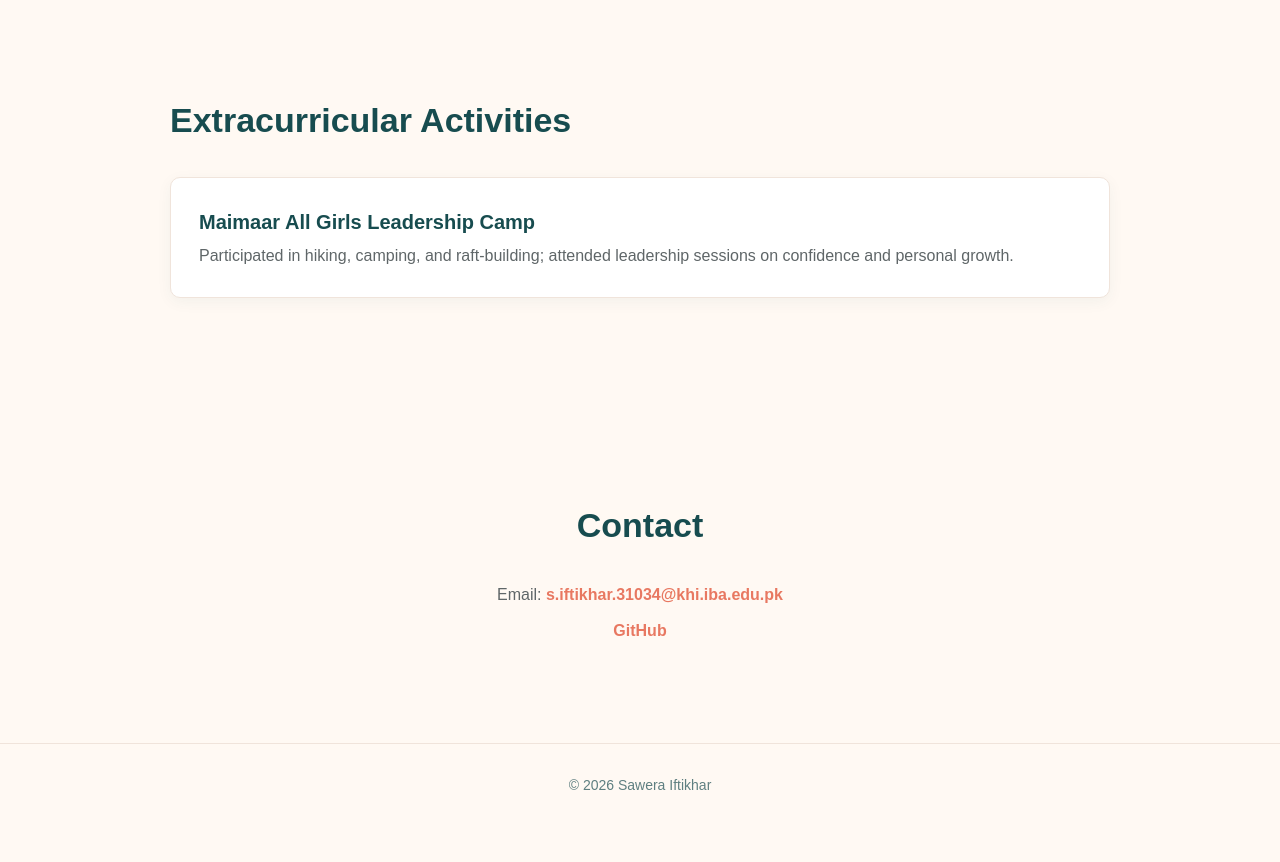
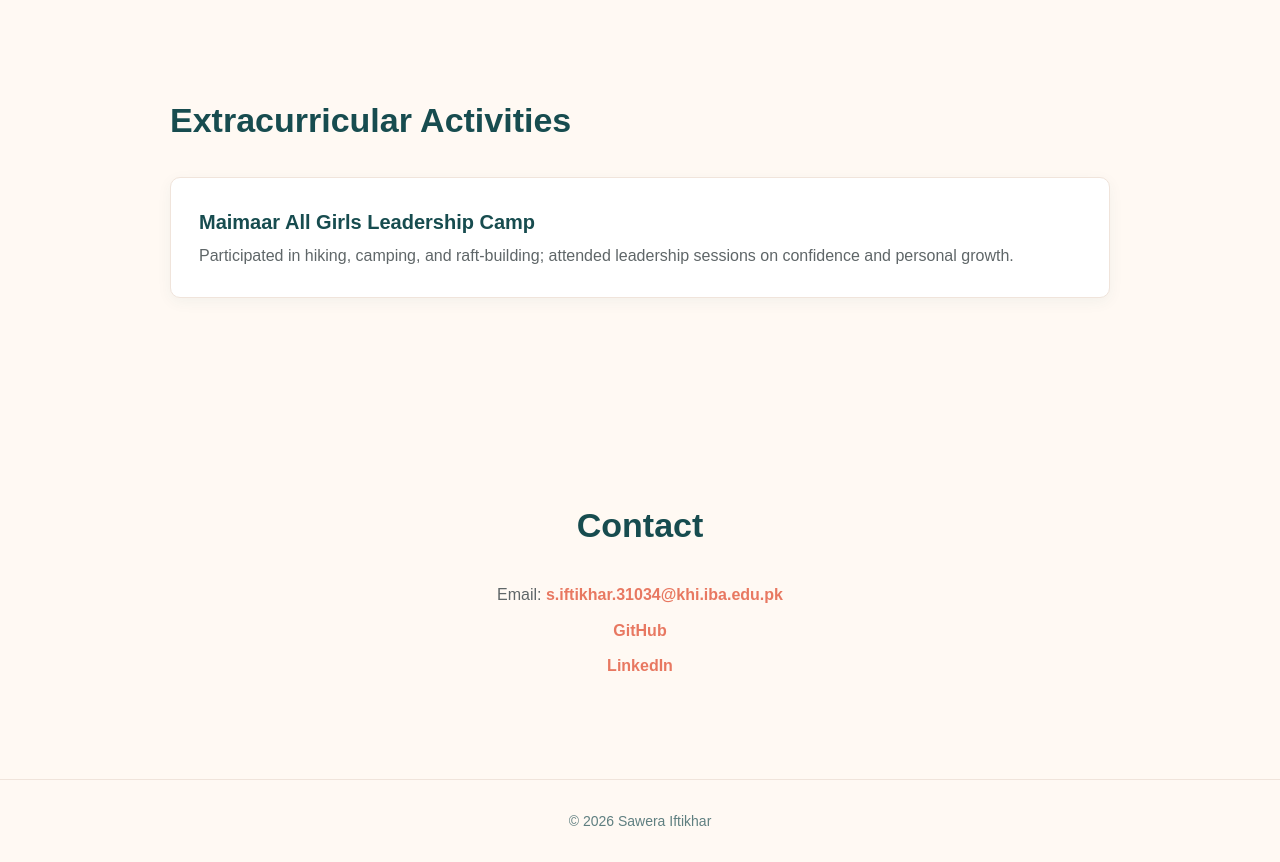
Before and after one commit to SaweraIftikhar/SaweraIftikhar.github.io, a plain HTML site: page index.html in a window 1280 px wide. Shown: the part 4771-5633 px from the top of the page. Before the commit the page ends 5598 px from the top, so only its background shows below. Drawn offline with Linux system fonts and the light colour scheme.

Commit message:
Update index.html

```diff
--- a/index.html
+++ b/index.html
@@ -377,8 +377,10 @@
             </a>
         </p>
 
-        <!-- https://www.linkedin.com/in/sawera-iftikhar-1a61b22b8?utm_source=share_via&utm_content=profile&utm_medium=member_android -->
-
+<a href="https://www.linkedin.com/in/sawera-iftikhar-1a61b22b8/" target="_blank">
+        LinkedIn
+    </a>
+</p>
     </section>
 
 
```
